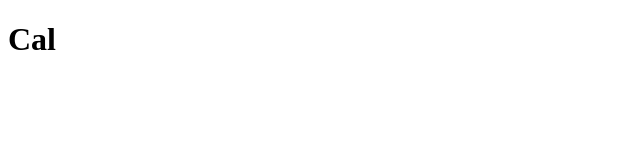
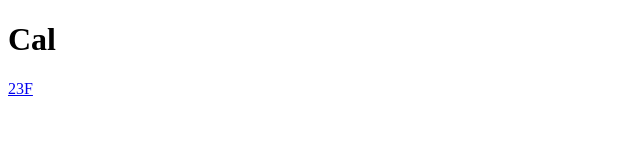
Before and after one commit to dodaydream/calendar, a plain HTML site: page index.html in a window 1280 px wide. Shown: the full height of the page, 0-640 px from the left. Drawn offline with Linux system fonts and the light colour scheme.

Commit message:
feat: add link

```diff
--- a/index.html
+++ b/index.html
@@ -6,5 +6,6 @@
 
     <body>
         <h1>Cal</h1>
+        <a href="schedule-23f">23F</a>
     </body>
 </html>
```
